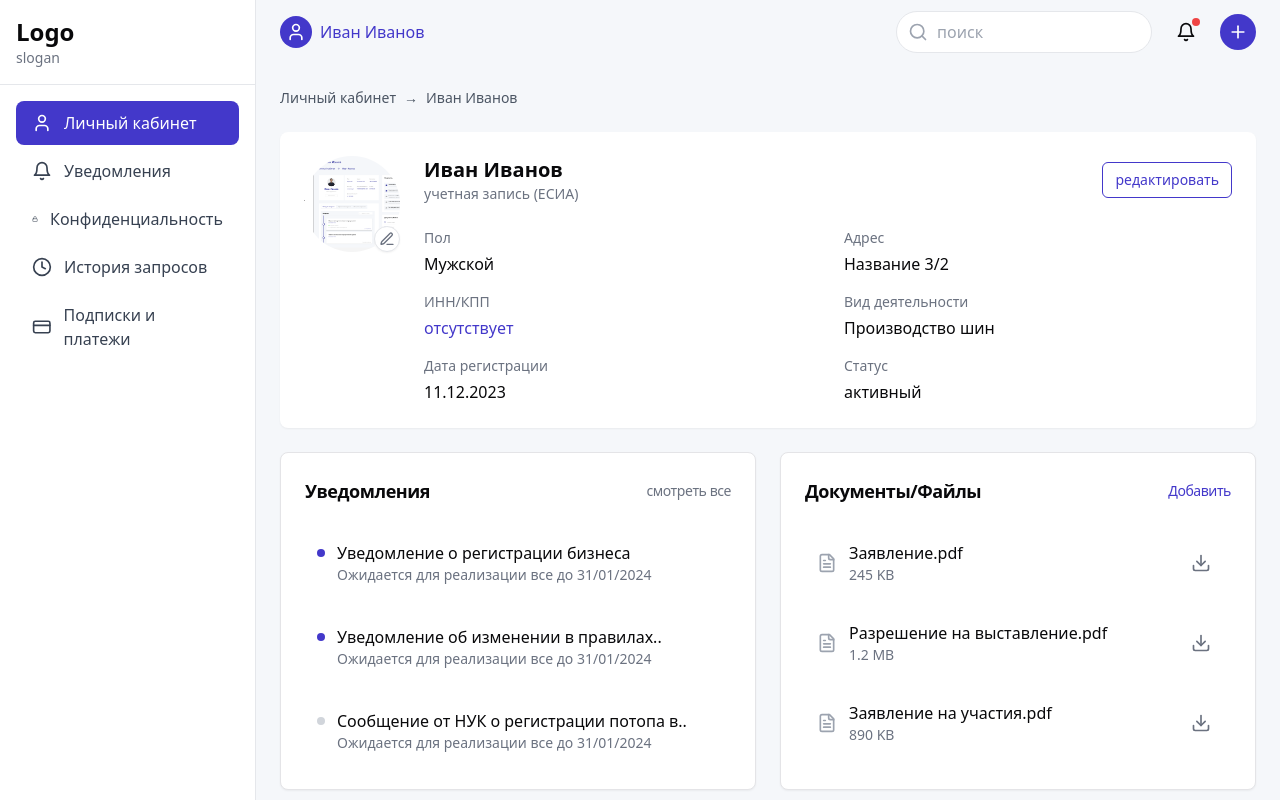
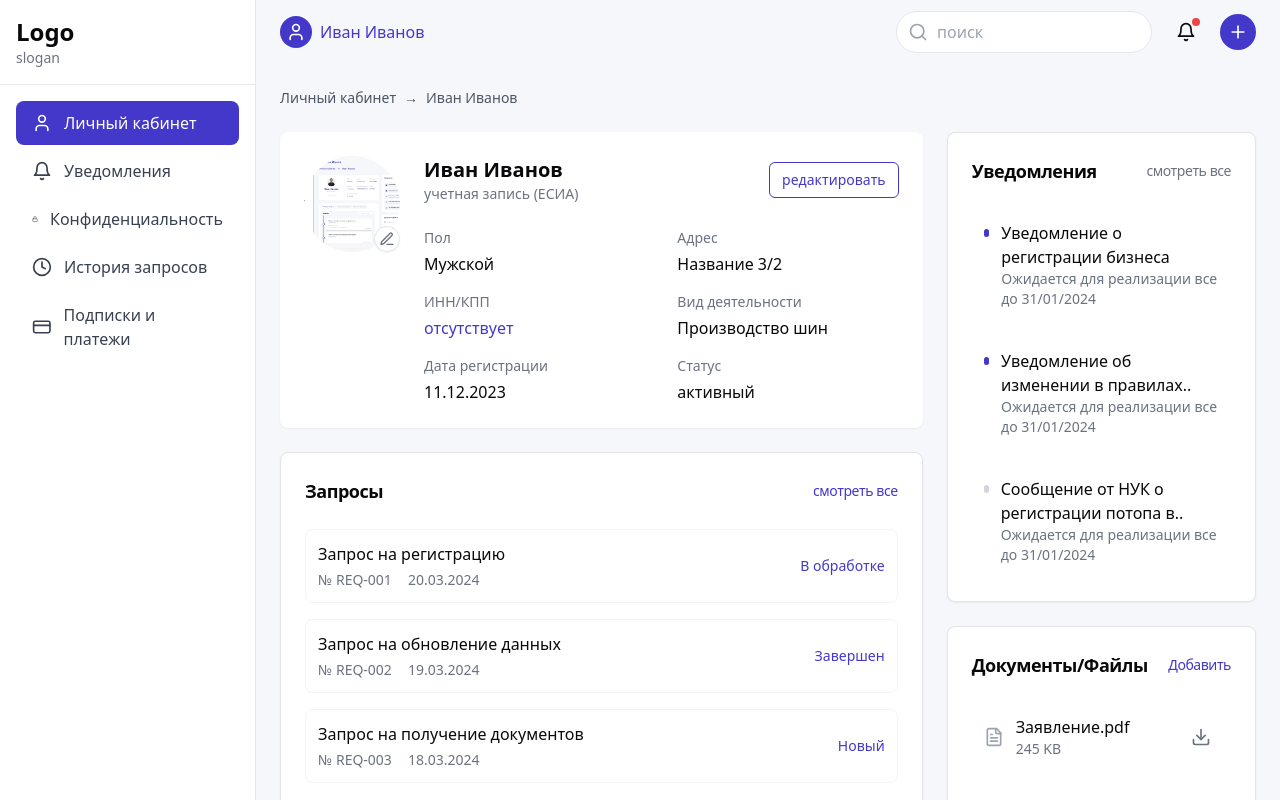
Before and after one commit to baltabekpro/qzan-01, a React (Vite) app: page / in a window 1280 px wide. Shown: the top 800 px of the page. Built offline with nearby package versions, Linux system fonts and the light colour scheme.

Commit message:
Refactor UI layout
The UI layout has been refactored to move the "Requests" section to the bottom of the profile and the "Notifications" and "Documents/Files" sections to the right sidebar.

```diff
--- a/src/pages/Index.tsx
+++ b/src/pages/Index.tsx
@@ -38,22 +38,81 @@ export default function Index() {
     { id: 3, name: "Заявление на участия.pdf", size: "890 KB" },
   ];
 
+  const requests = [
+    {
+      id: 1,
+      title: "Запрос на регистрацию",
+      status: "В обработке",
+      date: "20.03.2024",
+      number: "REQ-001",
+    },
+    {
+      id: 2,
+      title: "Запрос на обновление данных",
+      status: "Завершен",
+      date: "19.03.2024",
+      number: "REQ-002",
+    },
+    {
+      id: 3,
+      title: "Запрос на получение документов",
+      status: "Новый",
+      date: "18.03.2024",
+      number: "REQ-003",
+    },
+  ];
+
   return (
     <div className="min-h-screen bg-[#F5F7FA] flex">
       <AppSidebar />
       <div className="flex-1">
         <Header />
         <main className="p-6">
-          <div className="max-w-6xl mx-auto space-y-6">
+          <div className="max-w-7xl mx-auto space-y-6">
             <div className="flex items-center space-x-2 text-sm text-gray-600">
               <span>Личный кабинет</span>
               <span>→</span>
               <span>Иван Иванов</span>
             </div>
 
+            <div className="grid grid-cols-1 lg:grid-cols-3 gap-6">
+              <div className="lg:col-span-2 space-y-6">
                 <UserProfile />
 
-            <div className="grid grid-cols-1 md:grid-cols-2 gap-6">
+                <Card>
+                  <CardHeader>
+                    <CardTitle className="text-lg font-semibold flex items-center justify-between">
+                      Запросы
+                      <button className="text-sm font-normal text-[#4338ca] hover:text-[#3730a3]">
+                        смотреть все
+                      </button>
+                    </CardTitle>
+                  </CardHeader>
+                  <CardContent>
+                    <div className="space-y-4">
+                      {requests.map((request) => (
+                        <div
+                          key={request.id}
+                          className="flex items-center justify-between p-3 hover:bg-gray-50 rounded-lg transition-colors border border-gray-100"
+                        >
+                          <div className="space-y-1">
+                            <p className="font-medium">{request.title}</p>
+                            <div className="flex items-center space-x-4 text-sm text-gray-500">
+                              <span>№ {request.number}</span>
+                              <span>{request.date}</span>
+                            </div>
+                          </div>
+                          <span className="text-sm font-medium text-[#4338ca]">
+                            {request.status}
+                          </span>
+                        </div>
+                      ))}
+                    </div>
+                  </CardContent>
+                </Card>
+              </div>
+
+              <div className="space-y-6">
                 <Card>
                   <CardHeader>
                     <CardTitle className="text-lg font-semibold flex items-center justify-between">
@@ -112,6 +171,7 @@ export default function Index() {
                 </Card>
               </div>
             </div>
+          </div>
         </main>
       </div>
     </div>
```
Lines whose indentation alone changed are shown as unchanged.
